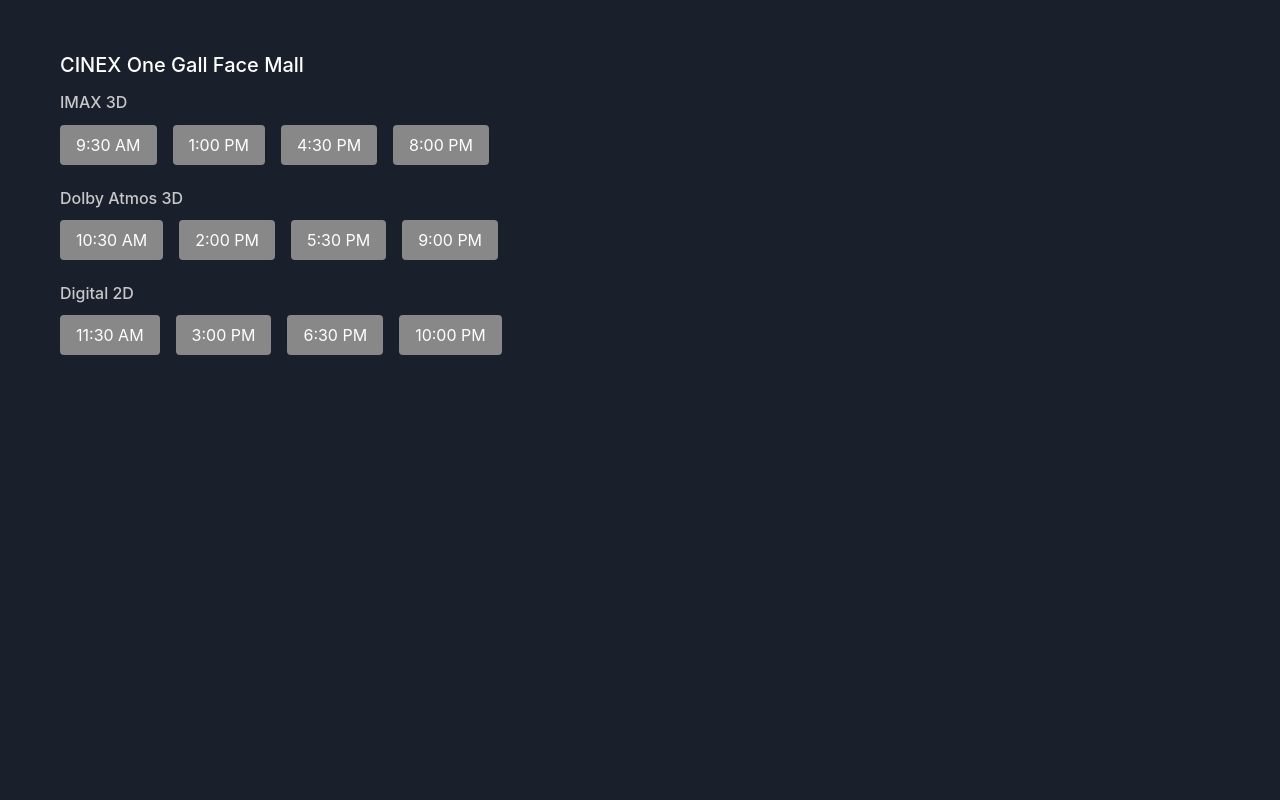
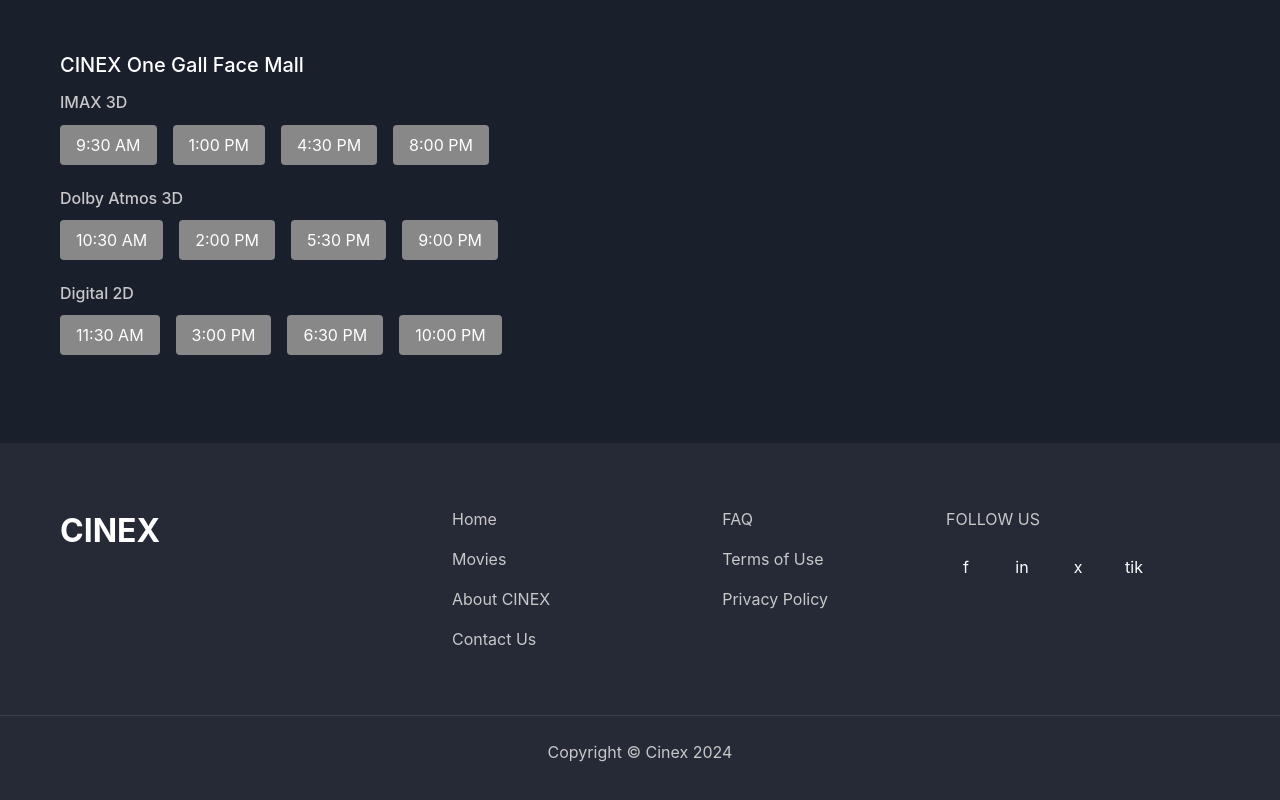
Before and after one commit to ravishka1325/main, a React (Vite) app: page /booking in a window 1280 px wide. Shown: the part 823-1623 px from the top of the page. Before the commit the page ends 1250 px from the top, so only its background shows below. Built offline with nearby package versions, Linux system fonts and the light colour scheme.

Commit message:
footer added

```diff
--- a/src/App.jsx
+++ b/src/App.jsx
@@ -3,6 +3,7 @@
 import Home1 from './Pages/home';
 import Navbar from './components/Navbar/Navbar';
 import MovieBooking from './Pages/MovieBooking'; // Import the MovieBooking component
+import Footer from './components/Footer/Footer';
 
 const App = () => {
   return (
@@ -14,6 +15,7 @@
             <Route path="/" element={<Home1 />} />
             <Route path="/booking" element={<MovieBooking />} /> {/* Add this route */}
           </Routes>
+          <Footer/>
         </div>
       </Router>
     </StrictMode>
--- /dev/null
+++ b/src/components/Footer/Footer.css
@@ -0,0 +1,80 @@
+.footer {
+    background-color: rgba(255, 255, 255, 0.05);
+    padding: 4rem 0 0;
+    margin-top: 4rem;
+  }
+  .footer-content {
+    display: grid;
+    grid-template-columns: 1fr 2fr 1fr;
+    gap: 2rem;
+  }
+  .footer-logo {
+    font-size: 2rem;
+    font-weight: bold;
+  }
+  .footer-links {
+    display: flex;
+    justify-content: space-around;
+  }
+  .footer-section {
+    display: flex;
+    flex-direction: column;
+    gap: 1rem;
+  }
+  .footer-section a {
+    color: var(--text-secondary);
+    text-decoration: none;
+    transition: color 0.2s;
+  }
+  .footer-section a:hover {
+    color: var(--text-primary);
+  }
+  .footer-social p {
+    margin-bottom: 1rem;
+    color: var(--text-secondary);
+  }
+  .social-icons {
+    display: flex;
+    gap: 1rem;
+  }
+  .social-icon {
+    width: 40px;
+    height: 40px;
+    border-radius: 50%;
+    background-color: var(--card-bg);
+    display: flex;
+    align-items: center;
+    justify-content: center;
+    color: var(--text-primary);
+    text-decoration: none;
+    transition: background-color 0.2s;
+  }
+  .social-icon:hover {
+    background-color: var(--text-primary);
+    color: var(--background);
+  }
+  .footer-bottom {
+    margin-top: 4rem;
+    padding: 1.5rem 0;
+    border-top: 1px solid rgba(255, 255, 255, 0.1);
+    text-align: center;
+    color: var(--text-secondary);
+  }
+  @media (max-width: 768px) {
+    .footer-content {
+      grid-template-columns: 1fr;
+      text-align: center;
+    }
+    .footer-links {
+      flex-direction: column;
+      gap: 2rem;
+    }
+    .footer-section {
+      align-items: center;
+    }
+    .footer-social {
+      display: flex;
+      flex-direction: column;
+      align-items: center;
+    }
+  }
--- /dev/null
+++ b/src/components/Footer/Footer.jsx
@@ -0,0 +1,43 @@
+import './Footer.css';
+
+const Footer = () => {
+  return (
+    <footer className="footer">
+      <div className="container footer-content">
+        <div className="footer-logo">CINEX</div>
+
+        <div className="footer-links">
+          <div className="footer-section">
+            <a href="/">Home</a>
+            <a href="/movies">Movies</a>
+            <a href="/about">About CINEX</a>
+            <a href="/contact">Contact Us</a>
+          </div>
+
+          <div className="footer-section">
+            <a href="/faq">FAQ</a>
+            <a href="/terms">Terms of Use</a>
+            <a href="/privacy">Privacy Policy</a>
+          </div>
+        </div>
+
+        <div className="footer-social">
+          <p>FOLLOW US</p>
+          <div className="social-icons">
+            <a href="#" className="social-icon">f</a>
+            <a href="#" className="social-icon">in</a>
+            <a href="#" className="social-icon">x</a>
+            <a href="#" className="social-icon">tik</a>
+          </div>
+        </div>
+      </div>
+      <div className="footer-bottom">
+        <div className="container">
+          <p>Copyright © Cinex 2024</p>
+        </div>
+      </div>
+    </footer>
+  );
+};
+
+export default Footer;
```
